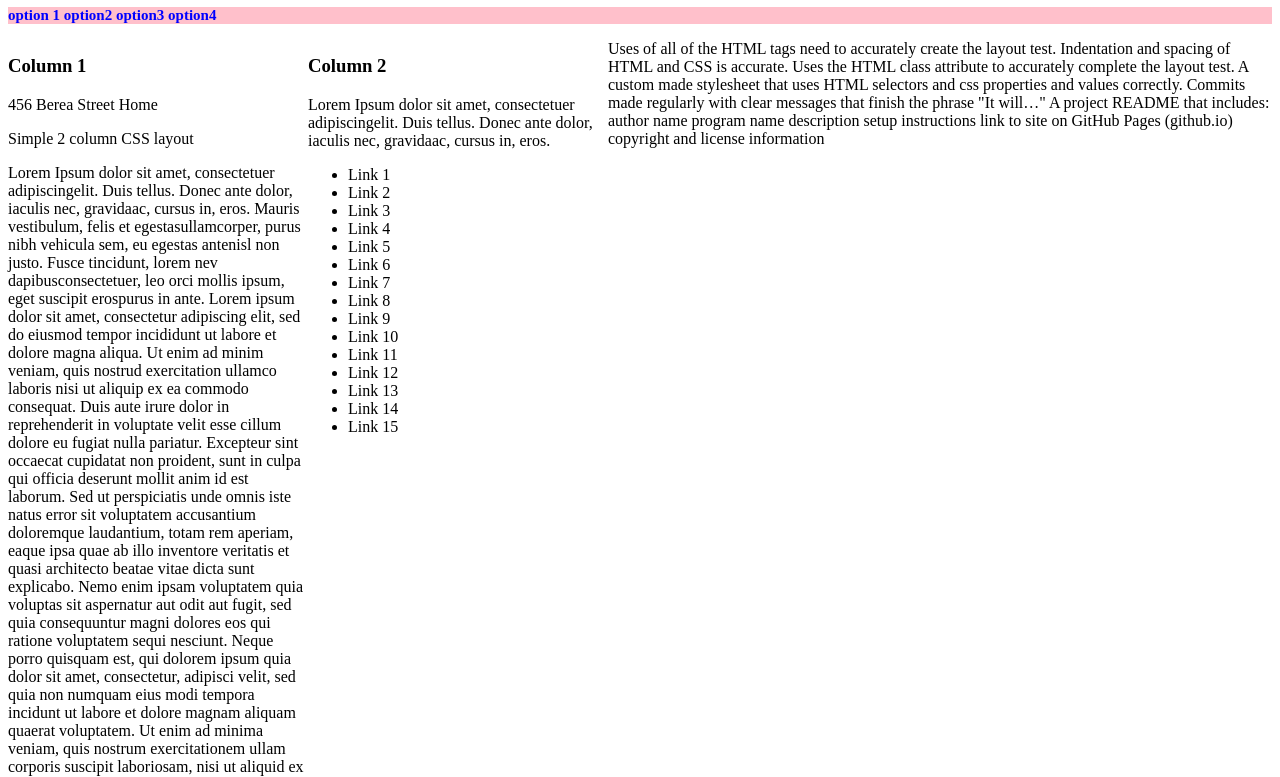
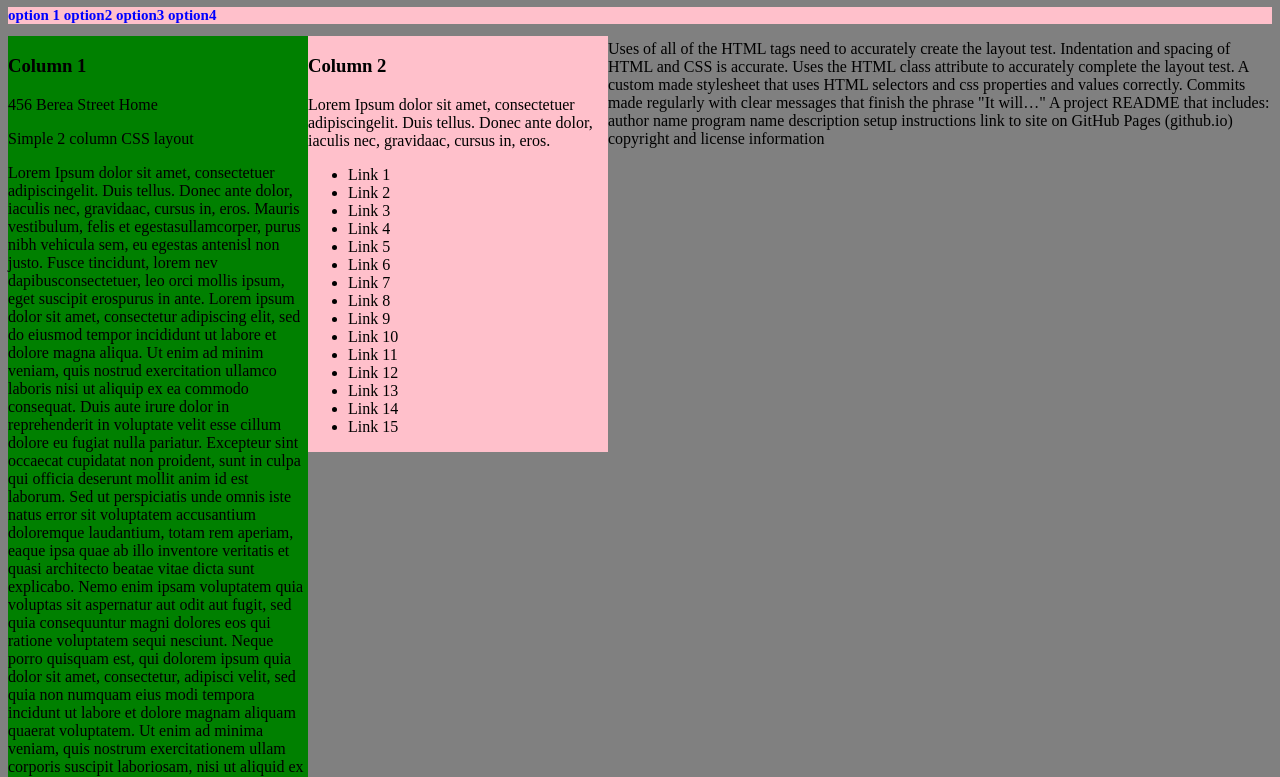
Before and after one commit to Priebea/Layout_test_code_review, a plain HTML site: page index.html in a window 1280 px wide. Shown: the part 73-850 px from the top of the page. Drawn offline with Linux system fonts and the light colour scheme; files that its build step writes are made by us from their sources; files whose address does not match are found by name.

Commit message:
Add margin background color gray (placeholder), column 1 background greenm column 2 background pink

```diff
--- a/css/styles.css
+++ b/css/styles.css
@@ -1,3 +1,9 @@
+.border {
+  background-color: gray;
+}
+
+
+
 h1 {
   background-color: gray;
 }
@@ -14,7 +20,14 @@ h2 {
 
 
 
-.column {
+.column1 {
   width: 300px;
   float: left;
+  background-color: green
 }
+
+.column2 {
+  width: 300px;
+  float: left;
+  background-color: pink
+}
--- a/index.html
+++ b/index.html
@@ -8,14 +8,14 @@
 </head>
   <link href="/Users/Andy/Desktop/friday/layout_code_review/css/styles.css" rel="stylesheet" type="text/css">
 
-<body>
+<body class="border">
 
 
 
   <h1>Simple 2 column CSS layout, final layout</h1>
 
   <h2>option 1 option2 option3 option4</h2>
-<div class="column">
+<div class="column1">
   <h3>Column 1</h3>
 
   <p>456 Berea Street Home</p>
@@ -64,7 +64,7 @@
   </p>
 </div>
 
-<div class="column">
+<div class="column2">
 <h3>Column 2</h3>
 
    <p>Lorem Ipsum dolor sit amet, consectetuer adipiscingelit. Duis tellus. Donec
```
